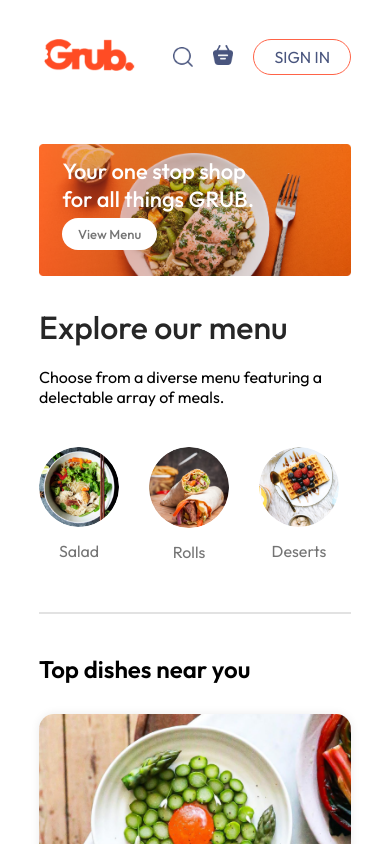
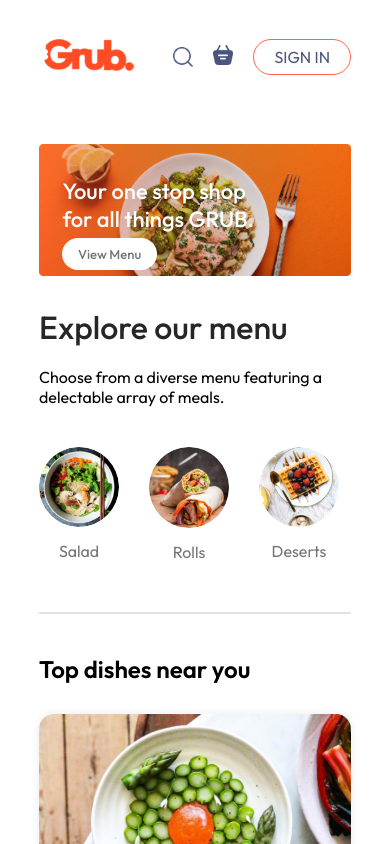
Before and after one commit to OLAMIPOSII/grub-project, a React (Create React App) app: page / in a window 390 px wide. Shown: the top 844 px of the page. Built offline with nearby package versions, Linux system fonts and the light colour scheme.

Commit message:
fixed header appearance

```diff
--- a/src/components/Header/Header.css
+++ b/src/components/Header/Header.css
@@ -47,7 +47,7 @@
 @media (max-width: 750px) {
   .header-content {
     max-width: 65%;
-    bottom: 20%;
+    bottom: 5%;
   }
   .header-content p {
     display: none;
```
